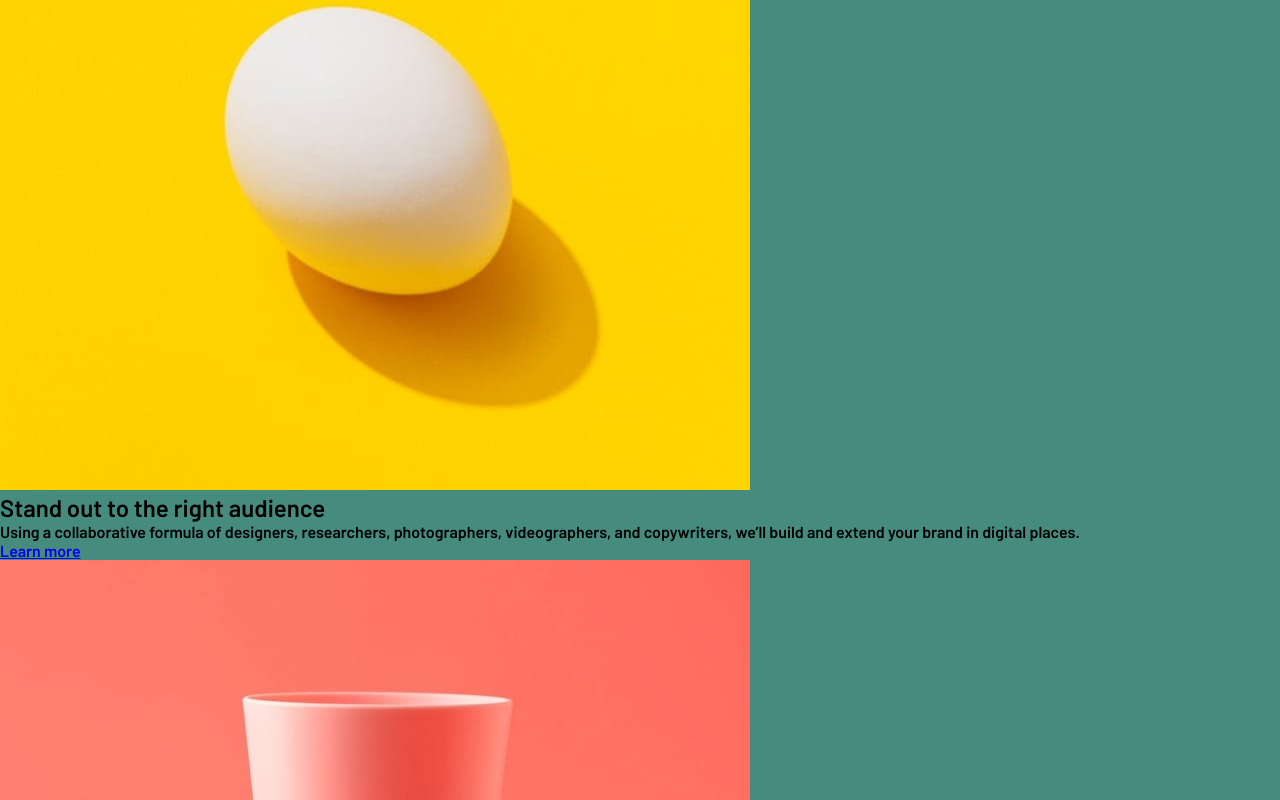
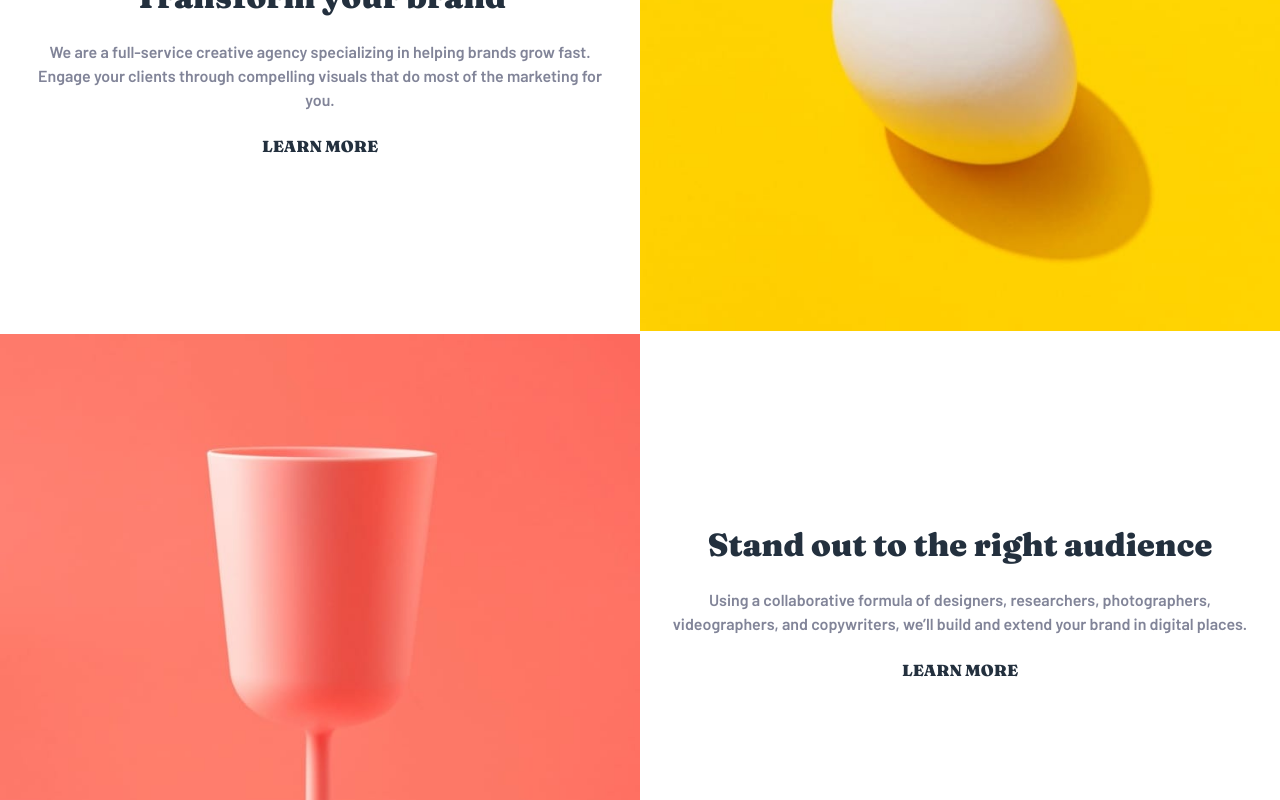
Before and after one commit to sahand-masoleh/fem-22-sunnyside-agency-landing-page, a React (Create React App) app: page / in a window 1280 px wide. Shown: the part 1280-2080 px from the top of the page. Built offline with nearby package versions, Linux system fonts and the light colour scheme.

Commit message:
[CSS] point

```diff
--- a/src/App.css
+++ b/src/App.css
@@ -5,6 +5,7 @@
 	padding: 0;
 	box-sizing: border-box;
 	font-family: "Barlow", sans-serif;
+	color: var(--very-dark-desaturated-blue);
 }
 
 :root {
@@ -28,15 +29,20 @@
 }
 
 body {
-	background-color: var(--dark-moderate--cyan-footer);
 }
 
 .pointer {
 	cursor: pointer;
 }
 
-.font-secondary {
+.font-700 {
 	font-family: "Fraunces", serif;
+	font-weight: 700;
+}
+
+.font-900 {
+	font-family: "Fraunces", serif;
+	font-weight: 900;
 }
 
 .image {
--- a/src/components/Hero.css
+++ b/src/components/Hero.css
@@ -4,6 +4,7 @@
 
 .hero__overlay {
 	height: 100%;
+	width: 100%;
 	display: flex;
 	flex-direction: column;
 	align-items: center;
@@ -17,6 +18,5 @@
 	color: var(--white);
 	font-size: 2.5rem;
 	text-align: center;
-	font-weight: 900;
 	letter-spacing: 0.25ch;
 }
--- a/src/components/Hero.js
+++ b/src/components/Hero.js
@@ -6,7 +6,7 @@ function Hero() {
 	return (
 		<header className="hero">
 			<div className="hero__overlay">
-				<h1 className="hero__title font-secondary">WE ARE CREATIVES</h1>
+				<h1 className="hero__title font-900">WE ARE CREATIVES</h1>
 				<img
 					src=".\images\icon-arrow-down.svg"
 					alt=""
--- a/src/components/Nav.js
+++ b/src/components/Nav.js
@@ -20,7 +20,7 @@ function Nav() {
 				<a href="#" className="nav__link">
 					Projects
 				</a>
-				<a href="#" className="nav__link nav__link--button font-secondary">
+				<a href="#" className="nav__link nav__link--button font-700">
 					CONTACT
 				</a>
 			</nav>
--- /dev/null
+++ b/src/components/Point.css
@@ -0,0 +1,71 @@
+.point-container {
+	display: flex;
+}
+.point-container--left {
+	flex-wrap: wrap;
+}
+.point-container--right {
+	flex-wrap: wrap-reverse;
+}
+
+.point {
+	background-color: var(--white);
+	position: relative;
+	display: grid;
+	place-items: center;
+}
+
+.point__overlay {
+	padding: var(--gap-3) var(--gap-1);
+	text-align: center;
+	display: flex;
+	flex-direction: column;
+	gap: var(--gap-1);
+}
+
+.point__overlay--text-only {
+	color: var(--dark-grayish-blue);
+}
+
+.point__overlay--text-n-image {
+	color: var(--very-dark-desaturated-blue);
+	position: absolute;
+	bottom: 0;
+}
+
+.point__title {
+	font-size: 2rem;
+	padding: 0 var(--gap-1);
+}
+
+.point__text {
+	color: inherit;
+	line-height: 1.5rem;
+	margin: 0 auto;
+}
+
+.point__link {
+	text-decoration: none;
+	position: relative;
+	width: fit-content;
+	margin: 0 auto;
+}
+
+.point__link::after {
+	content: "";
+	background-color: var(--accent);
+	width: 100%;
+	height: 0.25rem;
+	position: absolute;
+	bottom: 0;
+	left: 0;
+	border-radius: 1rem;
+	outline: 0.25rem solid var(--accent);
+	mix-blend-mode: multiply;
+}
+
+@media screen and (min-width: 640px) {
+	.point {
+		max-width: 50%;
+	}
+}
--- a/src/components/Point.js
+++ b/src/components/Point.js
@@ -1,31 +1,35 @@
 import ResponsiveImage from "./ResponsiveImage";
+
+import "./Point.css";
 
 var points = [
 	[
 		{
 			title: "Transform your brand",
 			text: " We are a full-service creative agency specializing in helping brands grow fast. Engage your clients through compelling visuals that do most of the marketing for you.",
-			link: "Learn more",
+			link: "LEARN MORE",
 		},
 		{
 			image: "transform",
 			alt: "an egg",
+			accent: "yellow",
 		},
 	],
 	[
 		{
+			image: "stand-out",
+			alt: "a pint",
+			accent: "pink",
+		},
+		{
 			title: "Stand out to the right audience",
 			text: "Using a collaborative formula of designers, researchers, photographers, videographers, and copywriters, we’ll build and extend your brand in digital places. ",
-			link: "Learn more",
-		},
-		{
-			image: "stand-out",
-			alt: "a pint",
+			link: "LEARN MORE",
 		},
 	],
 	[
 		{
-			title: "Graphic design",
+			title: "Graphic Design",
 			text: "Great design makes you memorable. We deliver artwork that underscores your brand message and captures potential clients’ attention.",
 			image: "graphic-design",
 			alt: "cherries",
@@ -59,21 +63,34 @@ function PointContainer() {
 }
 
 function Point({ point }) {
-	const { image, alt, title, text, link } = point;
+	const { image, alt, accent, title, text, link } = point;
 	const modifier =
 		image && !title
-			? "point--image-only"
+			? "point__overlay--image-only"
 			: !image && text
-			? "point--text-only"
-			: "point--text-n-image";
+			? "point__overlay--text-only"
+			: "point__overlay--text-n-image";
 	return (
-		<section className={`point ${modifier}`}>
+		<section className="point">
 			{image && (
 				<ResponsiveImage className="point__image" fileName={image} alt={alt} />
 			)}
-			{title && <h2 className="point__title">{title}</h2>}
-			{text && <p>{text}</p>}
-			{link && <a href="#">{link}</a>}
+			{text && (
+				<div className={`point__overlay ${modifier}`}>
+					{title && <h2 className="point__title font-900">{title}</h2>}
+					{text && <p className="point__text">{text}</p>}
+					{link && (
+						// eslint-disable-next-line jsx-a11y/anchor-is-valid
+						<a
+							href="#"
+							className="point__link font-900"
+							// style={{ "--accent": "pink" }}
+						>
+							{link}
+						</a>
+					)}
+				</div>
+			)}
 		</section>
 	);
 }
```
